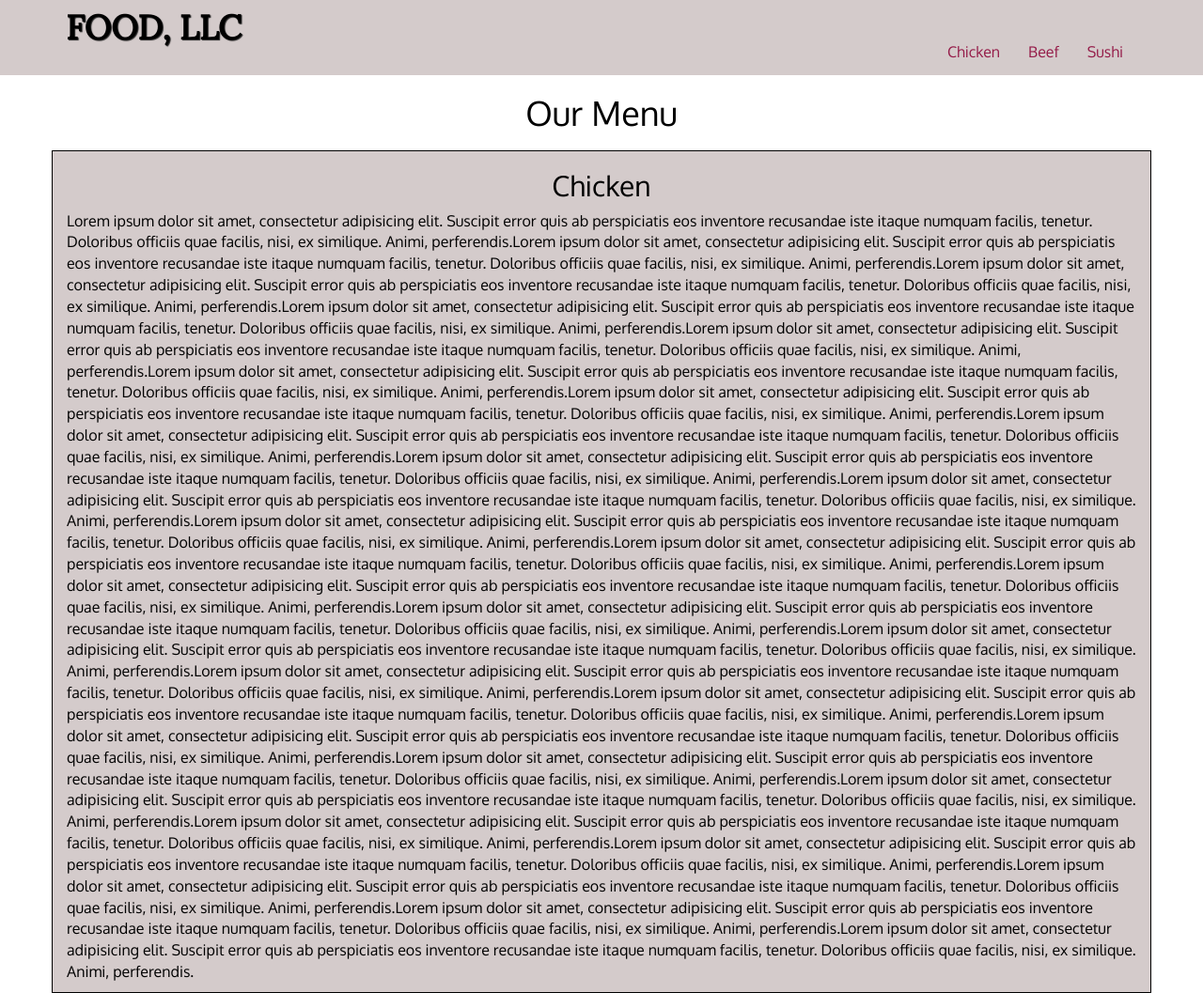
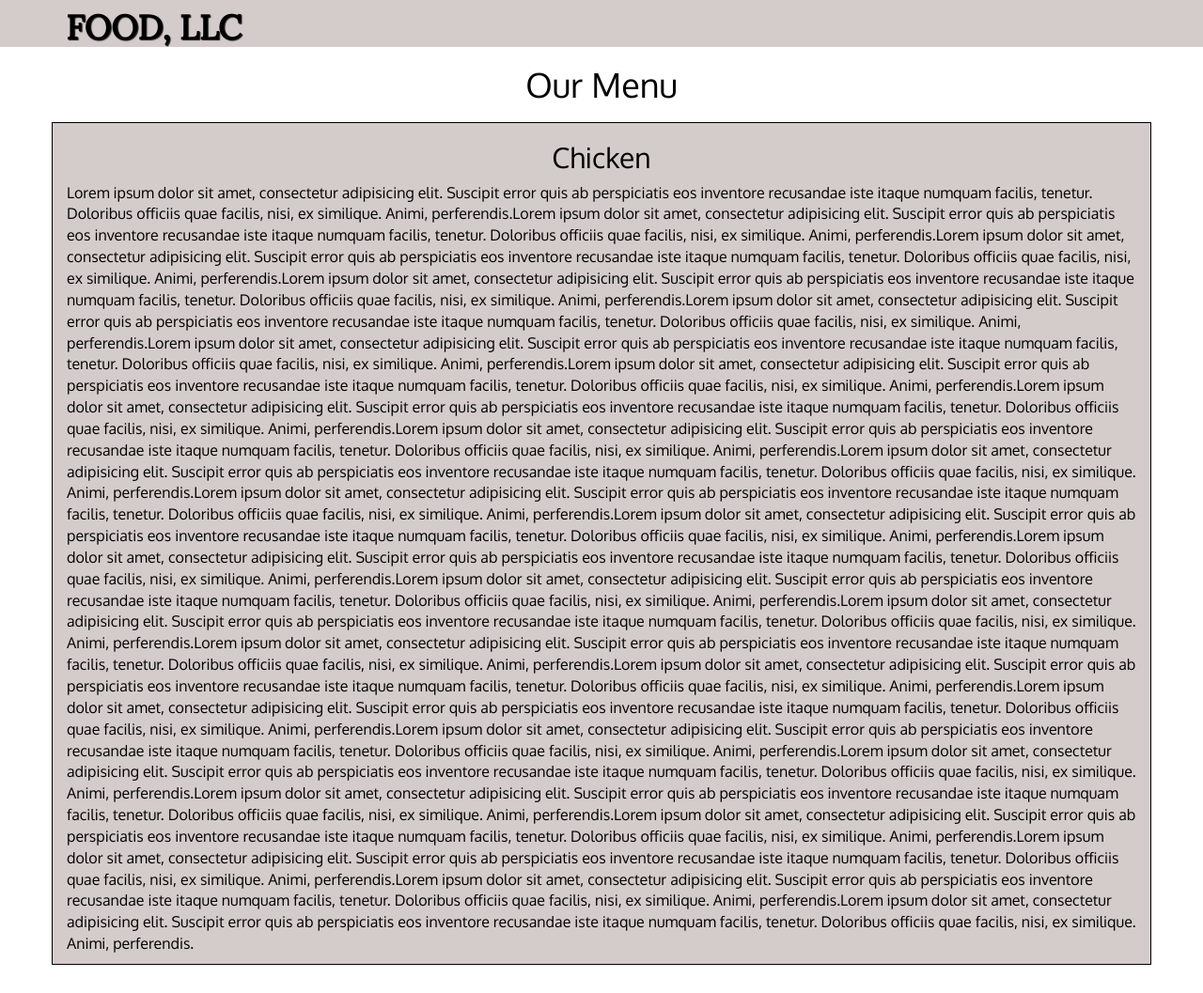
Before and after one commit to BenjaminXi/coursera-test, a plain HTML site: page module3-s/index.html in a window 1280 px wide. Shown: the whole page at 94% size. After the commit the page ends 1027 px from the top, so only its background shows below. Drawn offline with Linux system fonts and the light colour scheme.

Commit message:
My module3 solution.

```diff
--- a/module3-s/index.html
+++ b/module3-s/index.html
@@ -29,7 +29,7 @@
         </div>
 
         <div id="collapsable-nav" class="collapse navbar-collapse">
-           <ul id="nav-list" class="nav navbar-nav navbar-right">
+           <ul id="nav-list" class="nav navbar-nav visible-xs">
             <li>
               <a href="#">
                 <br class="hidden-xs"> Chicken</a>
```
